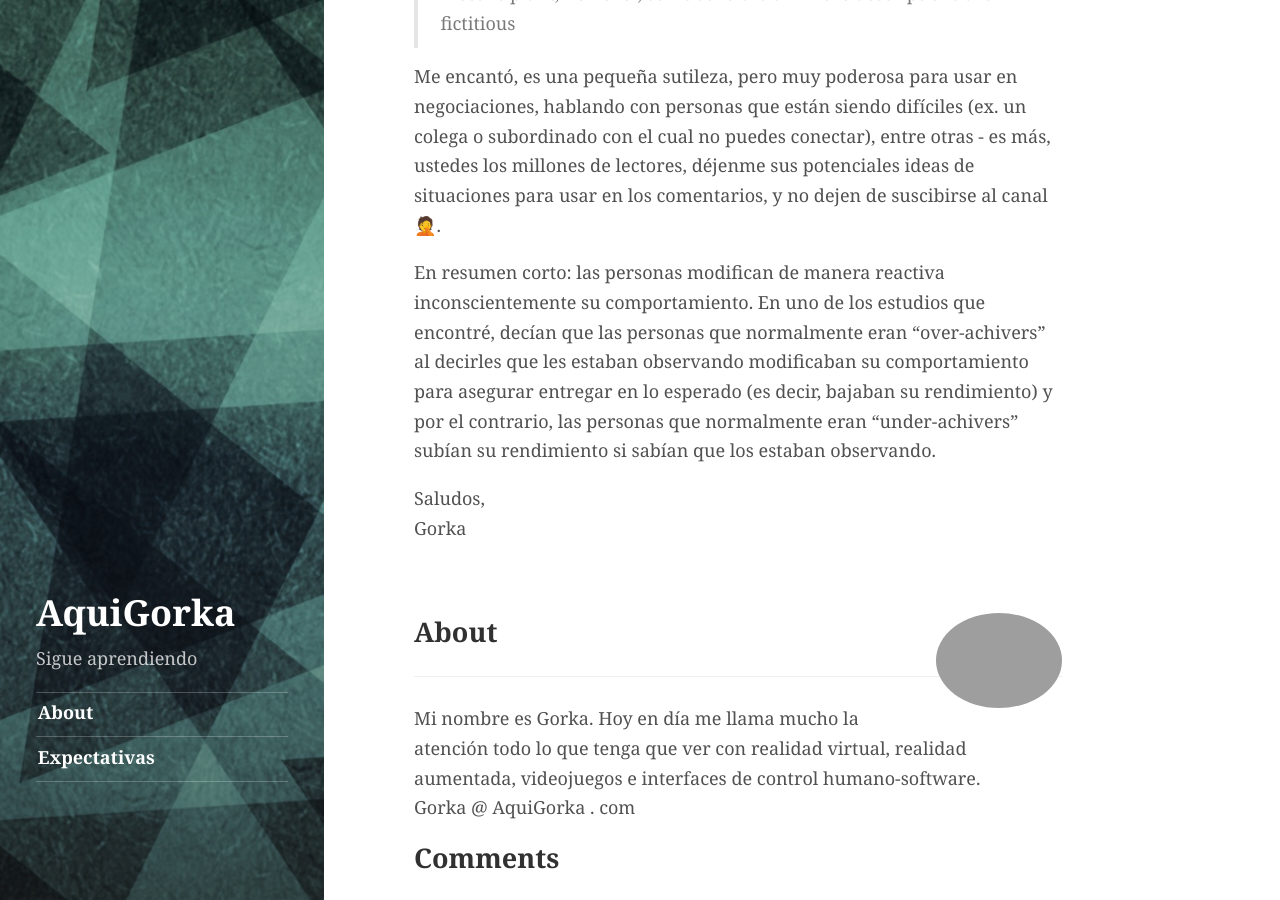
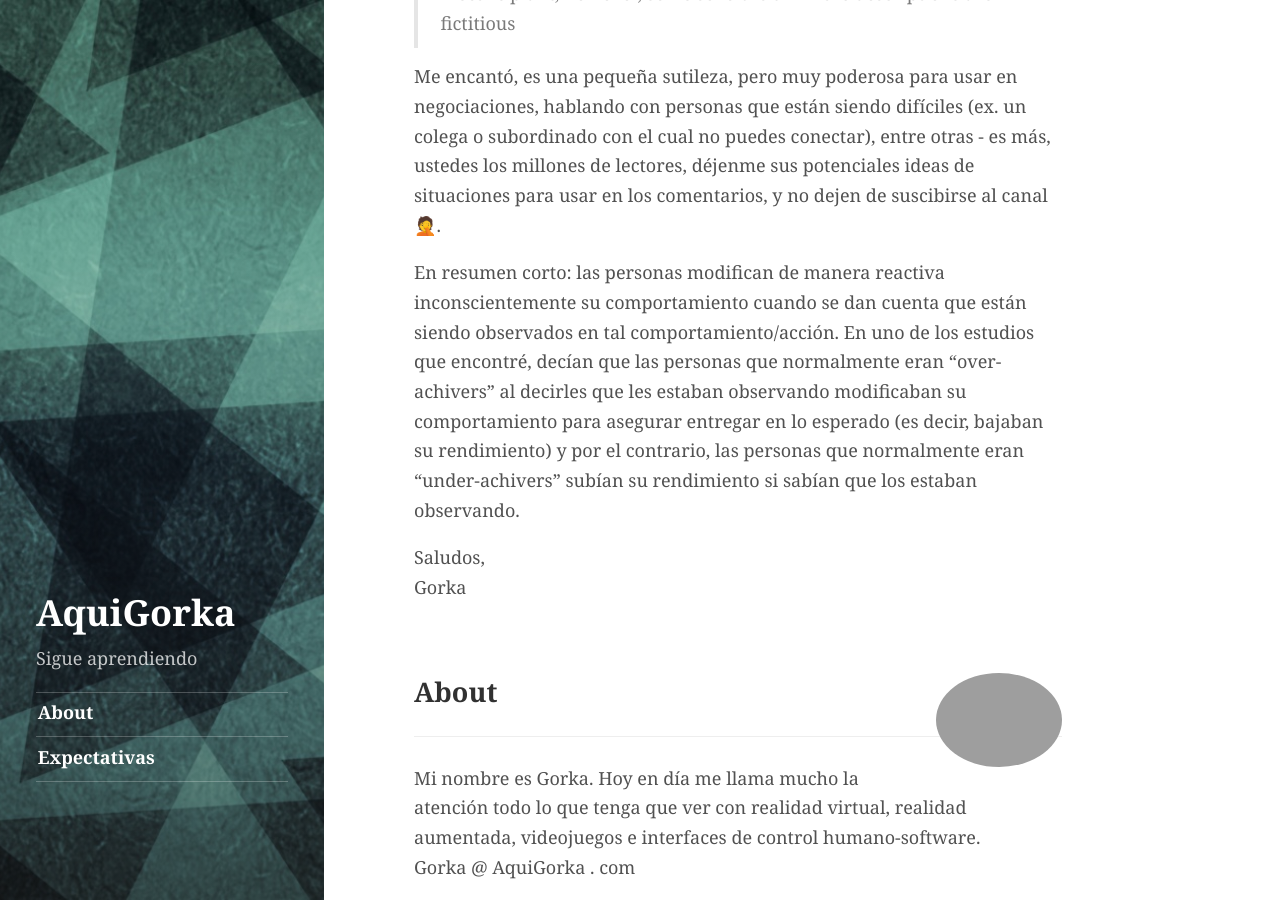
Before and after one commit to AquiGorka/aquigorka.github.io, a Jekyll site: the page built from _posts/2023-12-02-snippets-the-hawthore-effect.md, in a window 1280 px wide and 900 px high, scrolled down 762 px. Built offline with Jekyll 4.4.1, drawn with Linux system fonts in a browser that asks for light colours; comment, search, counter and statistics services are not loaded.

Commit message:
20231202: update post

```diff
--- a/_posts/2023-12-02-snippets-the-hawthore-effect.md
+++ b/_posts/2023-12-02-snippets-the-hawthore-effect.md
@@ -23,7 +23,7 @@
 
 Me encantó, es una pequeña sutileza, pero muy poderosa para usar en negociaciones, hablando con personas que están siendo difíciles (ex. un colega o subordinado con el cual no puedes conectar), entre otras - es más, ustedes los millones de lectores, déjenme sus potenciales ideas de situaciones para usar en los comentarios, y no dejen de suscibirse al canal 🤦.
 
-En resumen corto: las personas modifican de manera reactiva inconscientemente su comportamiento. En uno de los estudios que encontré, decían que las personas que normalmente eran "over-achivers" al decirles que les estaban observando modificaban su comportamiento para asegurar entregar en lo esperado (es decir, bajaban su rendimiento) y por el contrario, las personas que normalmente eran "under-achivers" subían su rendimiento si sabían que los estaban observando.
+En resumen corto: las personas modifican de manera reactiva inconscientemente su comportamiento cuando se dan cuenta que están siendo observados en tal comportamiento/acción. En uno de los estudios que encontré, decían que las personas que normalmente eran "over-achivers" al decirles que les estaban observando modificaban su comportamiento para asegurar entregar en lo esperado (es decir, bajaban su rendimiento) y por el contrario, las personas que normalmente eran "under-achivers" subían su rendimiento si sabían que los estaban observando.
 
 
 Saludos,<br />
```
